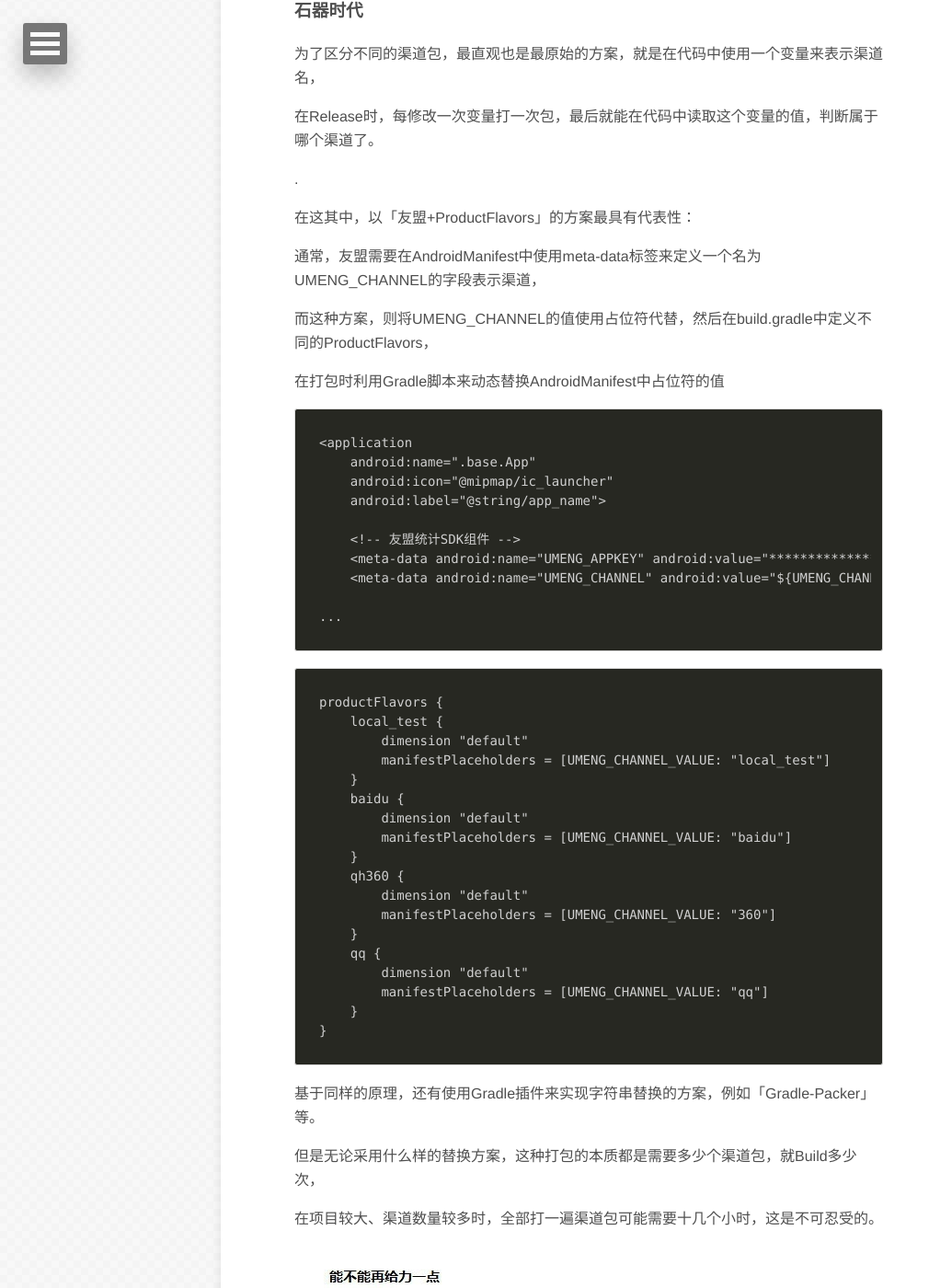
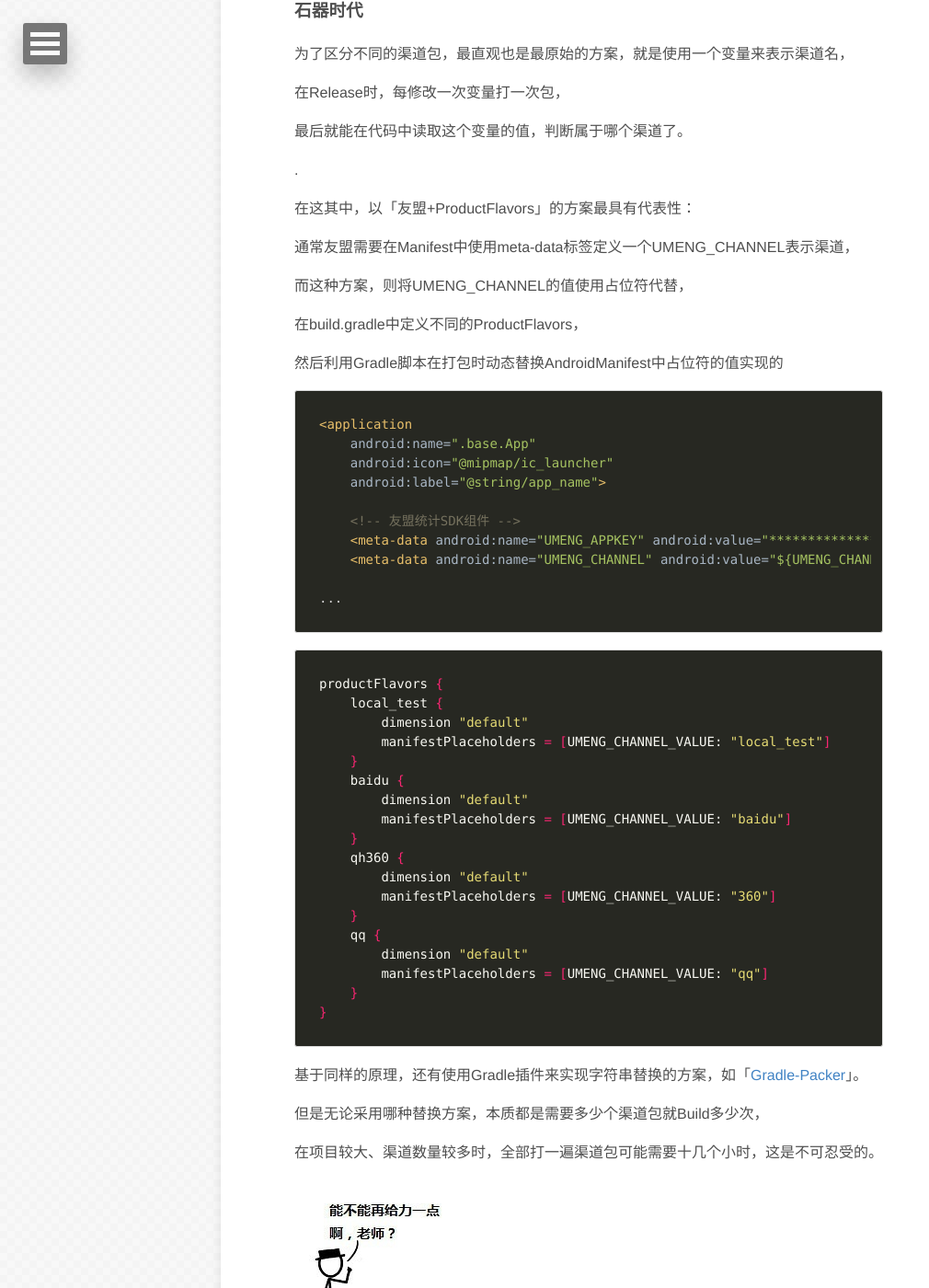
Before and after one commit to dss886/www.dss886.com, a Jekyll site: the page built from _posts/2017-11-21-01.md, in a window 1280 px wide and 1400 px high, scrolled down 606 px. Shown: the whole window at 92% size, without its empty margins (0-1010 px from the left). Built offline with Jekyll 4.4.1, drawn with Linux system fonts in a browser that asks for light colours; nearby versions of some CDN libraries; comment, search, counter and statistics services are not loaded; some of the changed text lies outside the part shown.

Commit message:
update post

````diff
--- a/_posts/2017-11-21-01.md
+++ b/_posts/2017-11-21-01.md
@@ -15,21 +15,25 @@ Android开发比iOS麻烦的地方在于，应用市场和发布渠道众多。
 
 ### 石器时代
 
-为了区分不同的渠道包，最直观也是最原始的方案，就是在代码中使用一个变量来表示渠道名，
+为了区分不同的渠道包，最直观也是最原始的方案，就是使用一个变量来表示渠道名，
 
-在Release时，每修改一次变量打一次包，最后就能在代码中读取这个变量的值，判断属于哪个渠道了。
+在Release时，每修改一次变量打一次包，
+
+最后就能在代码中读取这个变量的值，判断属于哪个渠道了。
 
 .
 
 在这其中，以「友盟+ProductFlavors」的方案最具有代表性：
 
-通常，友盟需要在AndroidManifest中使用meta-data标签来定义一个名为UMENG_CHANNEL的字段表示渠道，
+通常友盟需要在Manifest中使用meta-data标签定义一个UMENG_CHANNEL表示渠道，
 
-而这种方案，则将UMENG_CHANNEL的值使用占位符代替，然后在build.gradle中定义不同的ProductFlavors，
+而这种方案，则将UMENG_CHANNEL的值使用占位符代替，
 
-在打包时利用Gradle脚本来动态替换AndroidManifest中占位符的值
+在build.gradle中定义不同的ProductFlavors，
 
-```
+然后利用Gradle脚本在打包时动态替换AndroidManifest中占位符的值实现的
+
+```xml
 <application
     android:name=".base.App"
     android:icon="@mipmap/ic_launcher"
@@ -42,7 +46,7 @@ Android开发比iOS麻烦的地方在于，应用市场和发布渠道众多。
 ...
 ```
 
-```
+```groovy
 productFlavors {
     local_test {
         dimension "default"
@@ -63,9 +67,9 @@ productFlavors {
 }
 ```
 
-基于同样的原理，还有使用Gradle插件来实现字符串替换的方案，例如「Gradle-Packer」等。
+基于同样的原理，还有使用Gradle插件来实现字符串替换的方案，如「[Gradle-Packer](https://github.com/mcxiaoke/gradle-packer-plugin)」。
 
-但是无论采用什么样的替换方案，这种打包的本质都是需要多少个渠道包，就Build多少次，
+但是无论采用哪种替换方案，本质都是需要多少个渠道包就Build多少次，
 
 在项目较大、渠道数量较多时，全部打一遍渠道包可能需要十几个小时，这是不可忍受的。
 
@@ -91,17 +99,17 @@ productFlavors {
 
 ### 铁器时代
 
-既然修改资源文件和签名也很慢，那么能不能在apk中写入信息而又不需要重新签名呢？
+既然签名也很慢，那能不能无需重新签名就能在apk的某个位置写入信息呢？
 
 .
 
 现在通用的Android的签名方式是使用Java对jar文件签名的方案jarsigner，
 
-这种方案的原理，是在目录下建立一个META-INF文件夹，然后对整个目录中的文件进行遍历，
+这种方案的原理，是在目录下建立一个META-INF文件夹，然后对所有文件进行遍历，
 
 使用SHA1摘要算法对每一个文件进行计算，然后保存进MANIFEST.MF文件，
 
-为了防止MANIFEST.MF文件被篡改，再对MANIFEST.MF文件进行摘要生成CERT.SF文件，
+为了防止MANIFEST.MF被篡改，再对它进行摘要生成CERT.SF文件，
 
 最后对SF文件使用RSA非对称加密算法加密，生成CERT.RSA文件。
 
@@ -168,7 +182,9 @@ zip文件格式中定义了comment-length和comment字段，length字段长度
 
 但是，在多渠道打包技术蓬勃发展的时候，Google也及时看到了apk签名算法的漏洞，
 
-能往已经签名过的apk文件中添加任意文件(META-INF方案)，能写入几乎任意长字符串（Zip-Comment方案）
+能往已经签名过的apk文件中添加任意文件(META-INF方案)，
+
+能写入几乎任意长字符串（Zip-Comment方案）
 
 这个算法的安全性已经不能用糟糕来形容了
 
@@ -176,17 +192,23 @@ zip文件格式中定义了comment-length和comment字段，length字段长度
 
 因此，Android 7.0推出了新的应用签名方案：APK Signature Scheme v2
 
-v2方案是一种全文件签名方案，针对整个zip包进行校验，而不只是校验包内的每一个文件。
+v2方案是一种全文件签名方案，针对整个zip包而不只是其中的文件进行校验。
 
 {% include gallery images="/images/post_images/2017.11/04.png" %}
 
-在上图中，EOCD块中定义了Central Directory起始位置的偏移值，默认情况下它是紧跟着Contents of ZIP entries的，
+在上图中，EOCD块中定义了Central Directory起始位置的偏移值，
 
-Google利用这一特性人为增大offset值，在Contents和Central Directory之间强行插入了一块APK Signing Block用于存储文件的签名信息。
+默认情况下它是紧跟着Contents of ZIP entries的，
+
+Google利用这一特性，人为增大了offset值，
+
+在Contents和Central Directory之间强行插入了一块Block用于存储文件的签名信息。
 
 .
 
-图中红色部分中的签名信息会对其它三块内容进行保护，因此如果要写入渠道信息，就只能在这个Signing Block中做文章了
+图中红色部分中的签名信息会对其它三块内容进行保护，
+
+因此如果要写入渠道信息，就只能在这个Signing Block中做文章了
 
 根据Google的[说明文档](https://source.android.com/security/apksigning/v2)，APK Signing Block的格式如下：
 
@@ -197,25 +219,35 @@ Google利用这一特性人为增大offset值，在Contents和Central Directory
 3. size of block，以字节数计 - 与第一个字段相同 (uint64)
 4. magic APK 签名分块 42（16 个字节）
 
-.
+上面的第二部分是由「ID-值」组成的一组序列，
 
-上面的第二部分是由「ID-值」组成的一组序列，v2的签名信息是其中的一项，其ID为「0x7109871a」
+v2的签名信息是其中的一项，其ID为「0x7109871a」
 
-不过可能是为了以后方便扩展，Google在文档中明确说明了，在解译该分块时会忽略 ID 未知的「ID-值」对，
+不过可能是为了以后方便扩展，Google在文档中明确说明了，
 
-这样一来，就给了开发者写入渠道或者其它信息的机会，美团的新一代多渠道打包方案「[Walle](https://github.com/Meituan-Dianping/walle)」就是基于这个原理。
+在解译该分块时会忽略 ID 未知的「ID-值」对，
+
+这样一来，就给了开发者写入渠道或者其它信息的机会，
+
+美团的新一代多渠道打包方案「[Walle](https://github.com/Meituan-Dianping/walle)」就是基于这个原理。
 
 .
 
-这种方案虽然是基于Android 7.0才支持的APK Signature Scheme v2，但是由于v1和v2签名相互兼容，
+这种方案虽然是基于Android 7.0才支持的APK Signature Scheme v2，
 
-这种方式打出来的包，即使在低版本中也可以直接读取二进制文件获取写入的信息，而不影响签名验证和安装过程。
+但是由于v1和v2签名相互兼容，这种方式打出来的包，
+
+即使在低版本中也可以直接读取二进制文件获取写入的信息，而不影响签名验证和安装过程。
 
 .
 
-以美团的实际应用为例[[2]](https://tech.meituan.com/android-apk-v2-signature-scheme.html)，对一个30M大小的APK包只需要100多毫秒（包含文件复制时间）就能生成一个渠道包，
+以美团的实际应用为例[[2]](https://tech.meituan.com/android-apk-v2-signature-scheme.html)，对一个30M大小的APK包，
 
-而且由于都是直接解析二进制文件格式，读取信息的性能与Zip-Comment方案相当，都在10毫秒级别。
+只需要100多毫秒（包含文件复制时间）就能生成一个渠道包，
+
+而且由于都是直接解析二进制文件格式，读取信息的性能与Zip-Comment方案相当，
+
+都在10毫秒级别。
 
 {% include gallery images="/images/post_images/2017.11/01.jpg" %}
 
````
Also changed, not shown: other parts of _posts/2017-11-21-01.md (+17 -7 lines).
